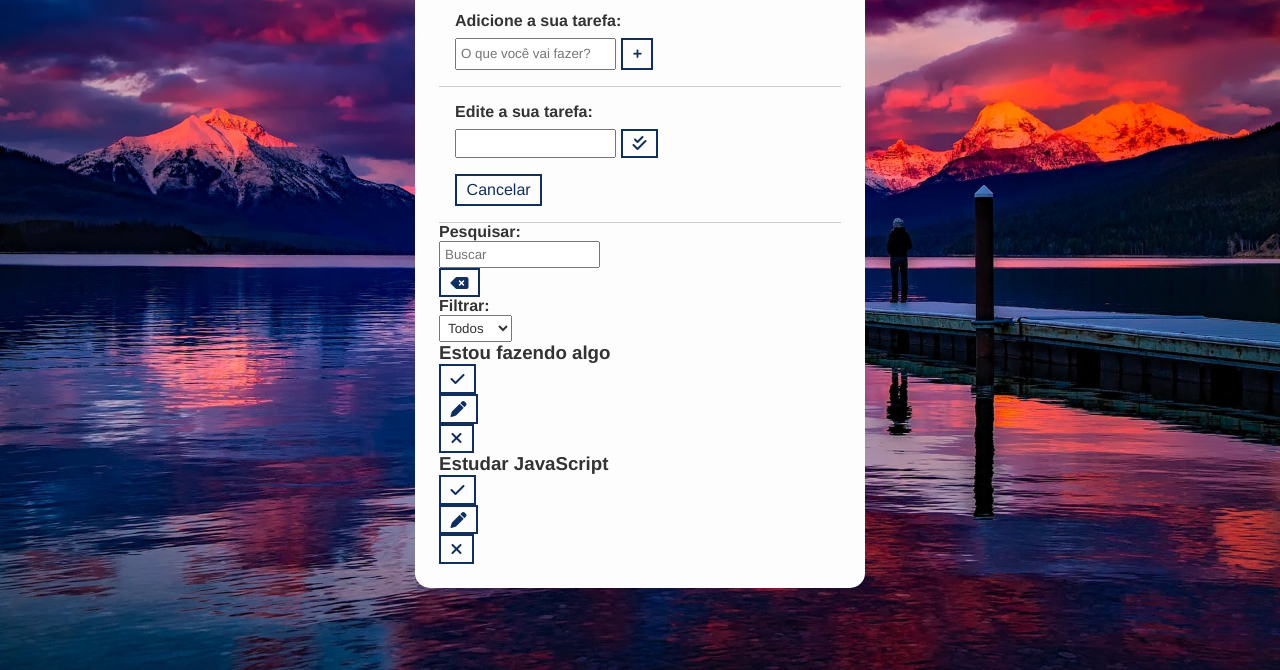
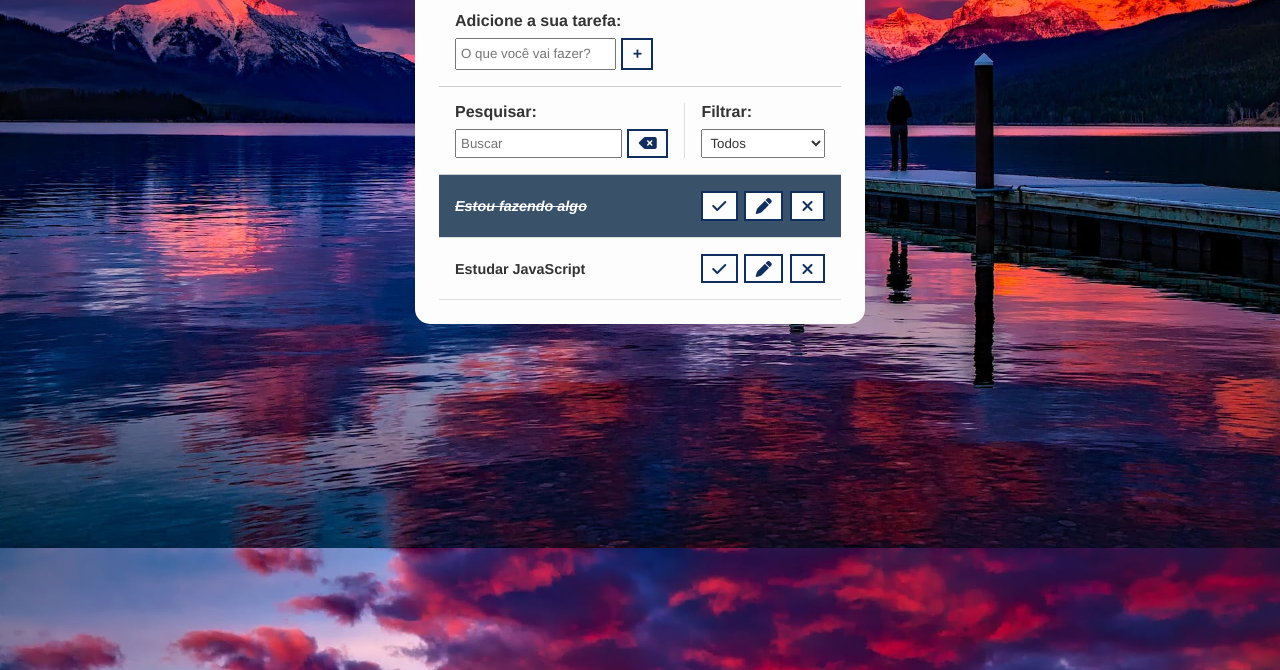
Before and after one commit to gustarabelo/To-Do-List, a plain HTML site: page index.html in a window 1280 px wide. Shown: the part 130-800 px from the top of the page. Drawn offline with Linux system fonts and the light colour scheme.

Commit message:
CSS finalizado

```diff
--- a/css/styles.css
+++ b/css/styles.css
@@ -85,3 +85,71 @@ input, select {
 #cancel-edit-btn {
     margin-top: 1rem;
 }
+
+/* ToDo toolbar */
+#toolbar {
+    padding: 1rem;
+    border-bottom: 1px solid #CCC;
+    display: flex;
+}
+
+#toolbar h4 {
+    margin-bottom: .5rem;
+}
+
+#search {
+    border-right: 1px solid #DDD;
+    padding-right: 1rem;
+    margin-right: 1rem;
+    width: 65%;
+    display: flex;
+    flex-direction: column;
+}
+
+#search form {
+    display: flex;
+}
+
+#search input {
+    width: 100%;
+    margin-right: .3rem;
+}
+
+#filter {
+    width: 35%;
+    display: flex;
+    flex-direction: column;
+}
+
+#filter select {
+    flex: 1;
+}
+
+/* ToDo List */
+.todo {
+    display: flex;
+    justify-content: space-around;
+    align-items: center;
+    padding: 1rem;
+    border-bottom: 1px solid #DDD;
+    transition: .3s;
+}
+
+.todo h3{
+    flex: 1;
+    font-size: 0.9rem;
+}
+
+.todo button{
+    margin-left: 0.4rem;
+}
+
+.done{
+    background-color: #395169;
+}
+
+.done h3{
+    color: white;
+    text-decoration: line-through;
+    font-style: italic;
+}
--- a/index.html
+++ b/index.html
@@ -25,7 +25,7 @@
                 </button>
             </div>
         </form>
-        <form id="edit-form" class="">
+        <form id="edit-form" class="hide">
             <p>Edite a sua tarefa:</p>
             <div class="form-control">
                 <input type="text" id="edit-input">
@@ -55,7 +55,7 @@
             </div>
         </div>
         <div id="todo-list">
-            <div class="todo">
+            <div class="todo done">
                 <h3>Estou fazendo algo</h3>
                 <button class="finish-todo">
                     <i class="fa-solid fa-check"></i>
```
